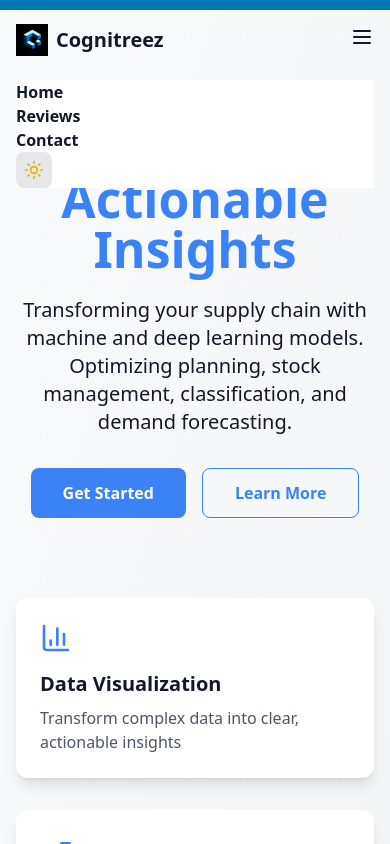
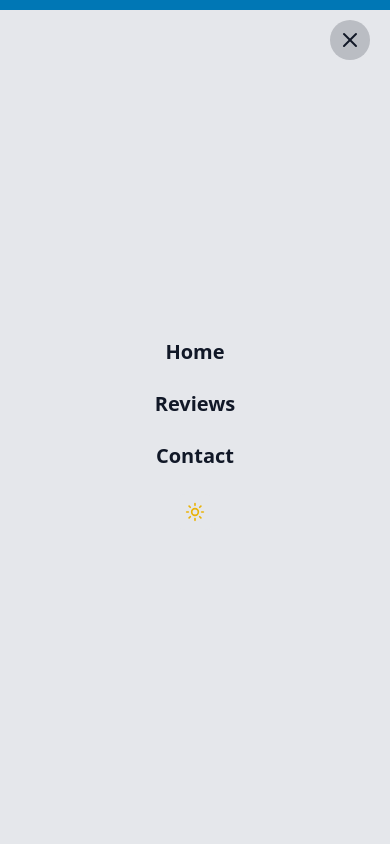
Before and after one commit to bibinwithab/cognitreez, a React (Vite) app: page / in a window 390 px wide. Both pictures are taken after a click on the button 362 px from the left and 37 px from the top of the page. Shown: the top 844 px of the page. Built offline with nearby package versions, Linux system fonts and the light colour scheme.

Commit message:
enhance navbar with close button and improved dropdown animation

```diff
--- a/src/Components/NavBar.jsx
+++ b/src/Components/NavBar.jsx
@@ -1,7 +1,7 @@
 import { useState, useEffect } from "react";
 import { motion, useScroll } from "framer-motion";
 import ThemeToggle from "./ThemeToggle";
-import { Menu } from 'lucide-react';
+import { Menu, X } from "lucide-react";
 
 const Navbar = () => {
   const [isScrolled, setIsScrolled] = useState(false);
@@ -14,6 +14,18 @@ const Navbar = () => {
     });
     return () => unsubscribe();
   }, [scrollY]);
+
+  useEffect(() => {
+    if (isOpen) {
+      document.body.classList.add("overflow-hidden");
+    } else {
+      document.body.classList.remove("overflow-hidden");
+    }
+
+    return () => {
+      document.body.classList.remove("overflow-hidden");
+    };
+  }, [isOpen]);
 
   const scrollToSection = (sectionId) => {
     const element = document.getElementById(sectionId);
@@ -76,7 +88,20 @@ const Navbar = () => {
         </div>
 
         {isOpen && (
-          <div className="md:hidden bg-white dark:bg-gray-800">
+          <motion.div
+            className="fixed inset-0 bg-gray-200 dark:bg-gray-900 flex flex-col justify-center items-center space-y-6 z-40"
+            initial={{ opacity: 0 }}
+            animate={{ opacity: 1 }}
+            exit={{ opacity: 0 }}
+            style={{ top: 0, left: 0, height: "100vh", width: "100vw" }}
+          >
+            <button
+              onClick={() => setIsOpen(false)}
+              className="absolute top-5 right-5 p-2 bg-gray-900/20 hover:bg-gray-900/30 text-gray-900 dark:text-gray-200 rounded-full"
+            >
+              <X className="w-6 h-6" />
+            </button>
+
             {[
               { name: "Home", id: "introduction" },
               { name: "Reviews", id: "reviews" },
@@ -86,15 +111,17 @@ const Navbar = () => {
                 key={item.id}
                 onClick={() => {
                   scrollToSection(item.id);
-                  setIsOpen(false); // Close dropdown after selection
+                  setIsOpen(false);
                 }}
-                className="block text-gray-900 dark:text-gray-200 hover:text-blue-500 font-bold"
+                className="text-xl text-gray-900 dark:text-gray-200 hover:text-blue-500 font-bold"
+                whileHover={{ scale: 1.1 }}
+                whileTap={{ scale: 0.95 }}
               >
                 {item.name}
               </motion.button>
             ))}
             <ThemeToggle />
-          </div>
+          </motion.div>
         )}
       </div>
     </motion.nav>
```
